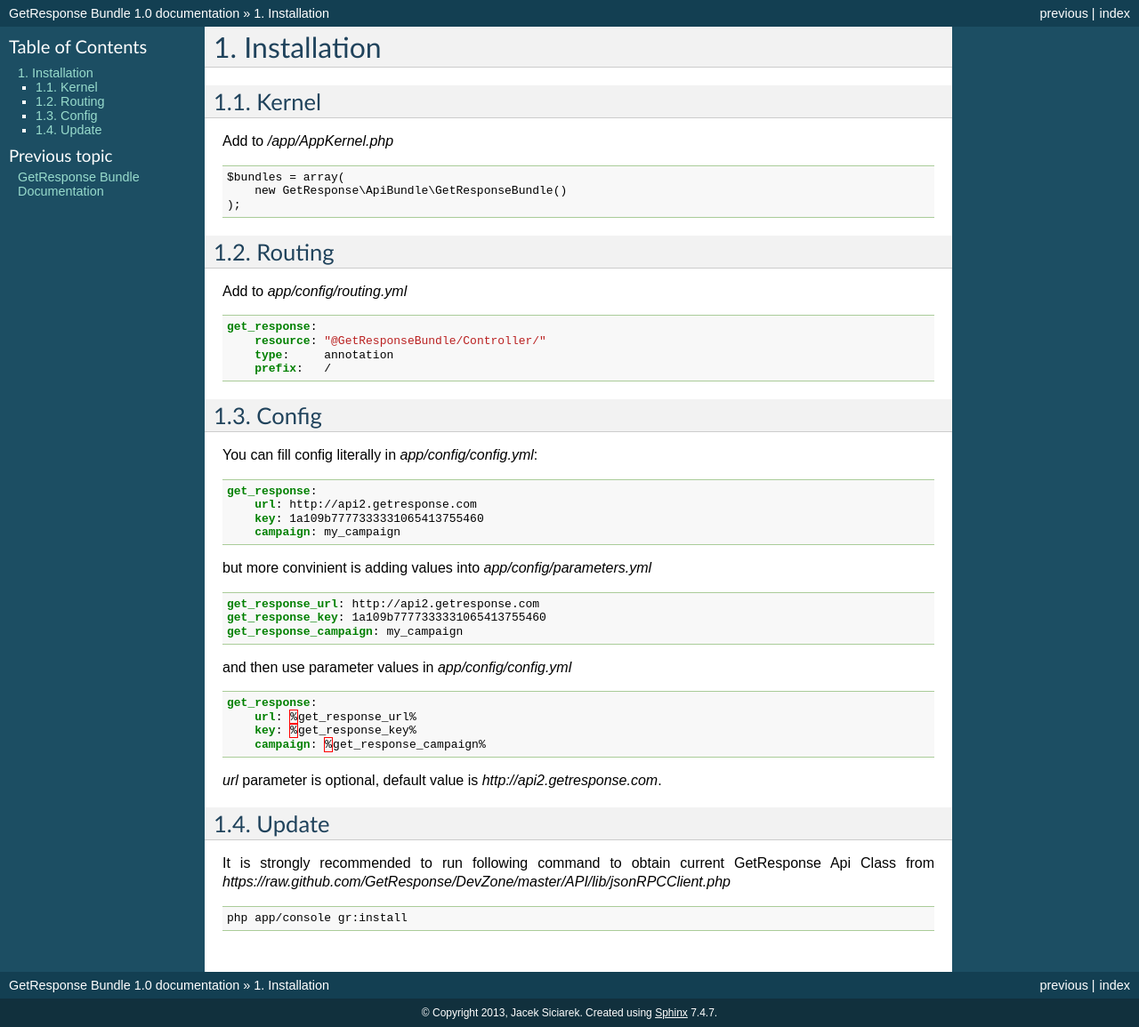
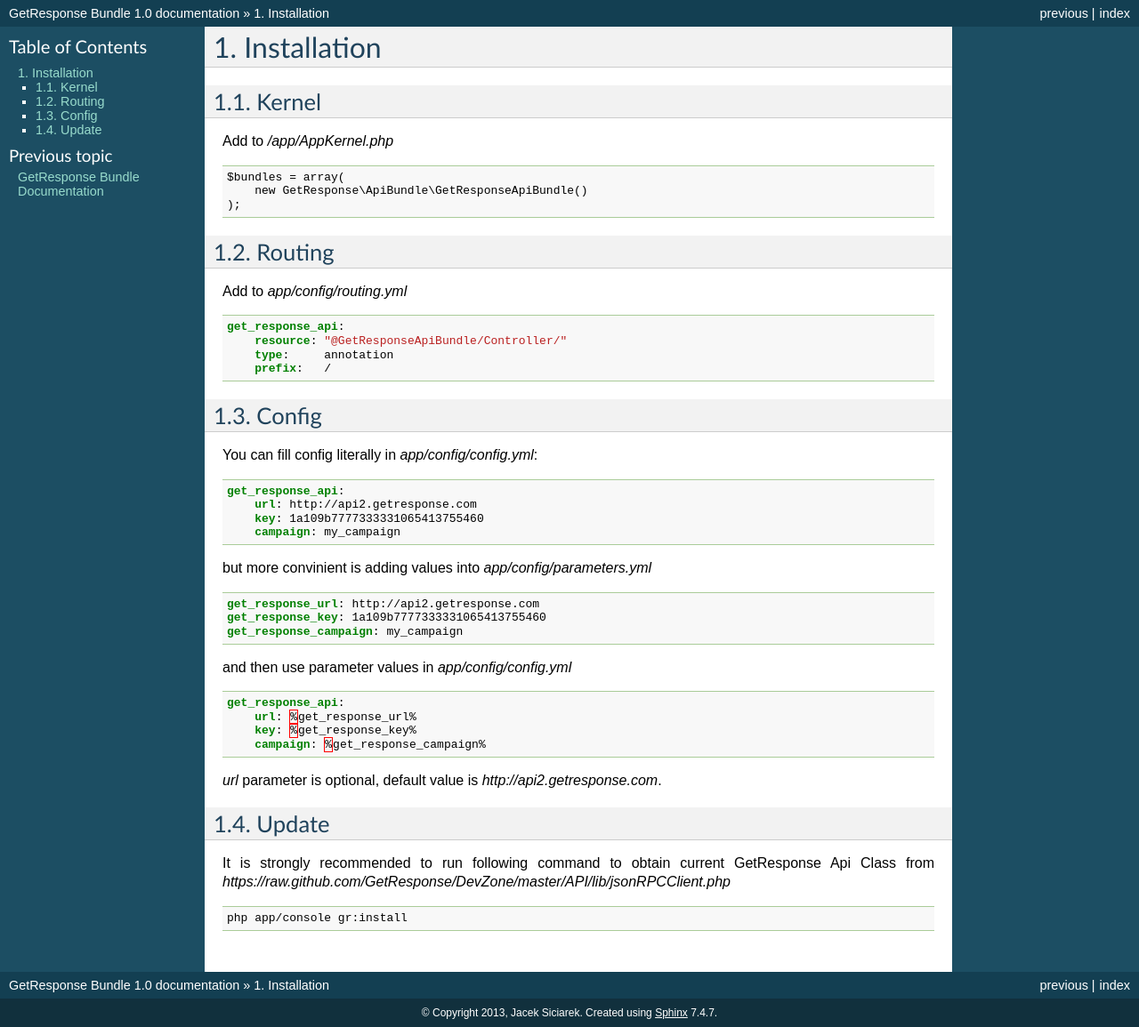
Before and after one commit to siciarek/getresponse-api-bundle, a Sphinx documentation site: the page built from Resources/doc/references/installation.rst, in a window 1280 px wide. Shown: the whole page at 89% size. Built offline with Sphinx 7.4.7, drawn with Linux system fonts in a browser that asks for light colours.

Commit message:
Add bundle names missing 'Api' suffix

```diff
--- a/Resources/doc/references/installation.rst
+++ b/Resources/doc/references/installation.rst
@@ -9,7 +9,7 @@
 .. code-block:: php
 
     $bundles = array(
-        new GetResponse\ApiBundle\GetResponseBundle()
+        new GetResponse\ApiBundle\GetResponseApiBundle()
     );
 
 Routing
@@ -19,8 +19,8 @@
 
 .. code-block:: yaml
 
-    get_response:
-        resource: "@GetResponseBundle/Controller/"
+    get_response_api:
+        resource: "@GetResponseApiBundle/Controller/"
         type:     annotation
         prefix:   /
 
@@ -31,7 +31,7 @@
 
 .. code-block:: yaml
 
-    get_response:
+    get_response_api:
         url: http://api2.getresponse.com
         key: 1a109b7777333331065413755460
         campaign: my_campaign
@@ -49,7 +49,7 @@
 
 .. code-block:: yaml
 
-    get_response:
+    get_response_api:
         url: %get_response_url%
         key: %get_response_key%
         campaign: %get_response_campaign%
```
